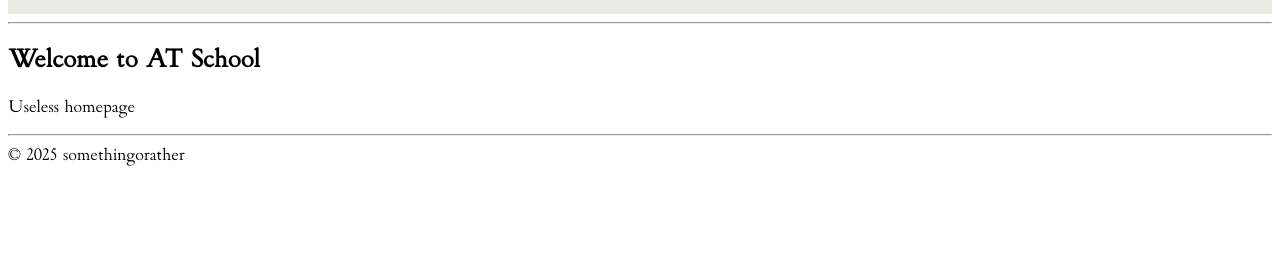
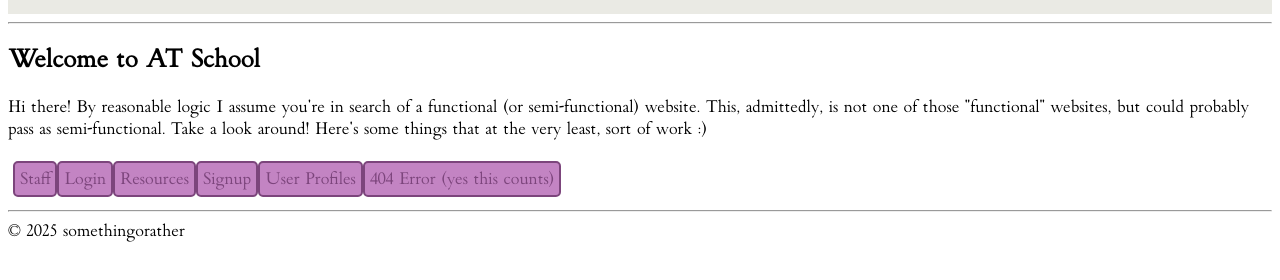
Before and after one commit to Elise643/HTBA, a plain HTML site: page index.html in a window 1280 px wide. Shown: the part 204-484 px from the top of the page. Drawn offline with Linux system fonts and the light colour scheme; no server answers.

Commit message:
homepage!!

```diff
--- a/index.html
+++ b/index.html
@@ -13,7 +13,15 @@
 
   <main>
     <h2>Welcome to AT School</h2>
-    <p>Useless homepage</p>
+    <p>Hi there! By reasonable logic I assume you're in search of a functional (or semi-functional) website. This, admittedly, is not one of those "functional" websites, but could probably pass as semi-functional. Take a look around! Here's some things that at the very least, sort of work :)</p>
+    <div id="homepage-list">
+      <div><a href="/staff">Staff</a></div>
+      <div><a href="/login">Login</a></div>
+      <div><a href="/resources">Resources</a></div>
+      <div><a href="/signup">Signup</a></div>
+      <div><a href="/profile?user='null'">User Profiles</a></div>
+      <div><a href="/404">404 Error (yes this counts)</a></div>
+    </div>
   </main>
 
   <div id="footer-container"></div>
--- a/styles.css
+++ b/styles.css
@@ -374,3 +374,17 @@ font-size:.95rem;
   text-align:center;
   padding:5px;
 }
+
+#homepage-list {
+  display:flex;
+  flex-wrap:wrap;
+  padding:5px;
+}
+
+#homepage-list div {
+  background-color:#c384c3;
+  color:#7c457c;
+  border: solid #7c457c 2px;
+  border-radius:5px;
+  padding:5px;
+}
```
